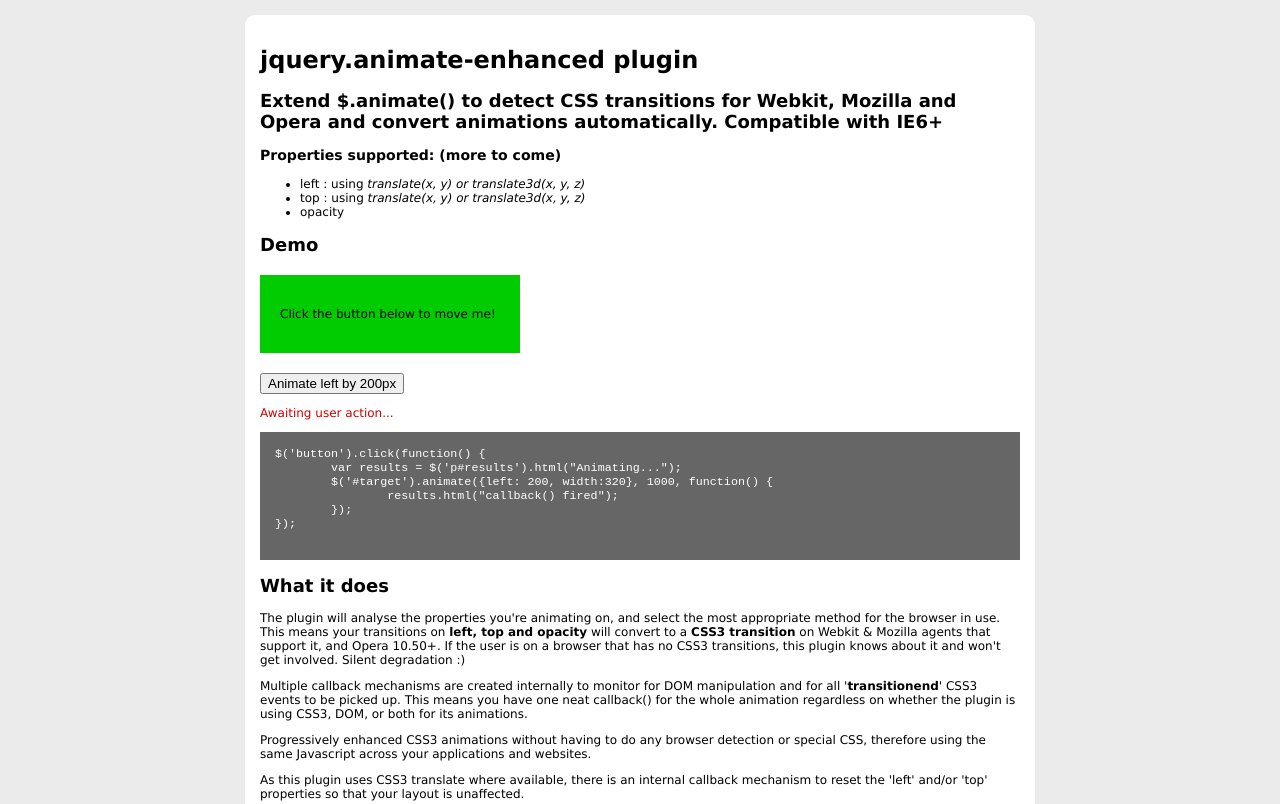
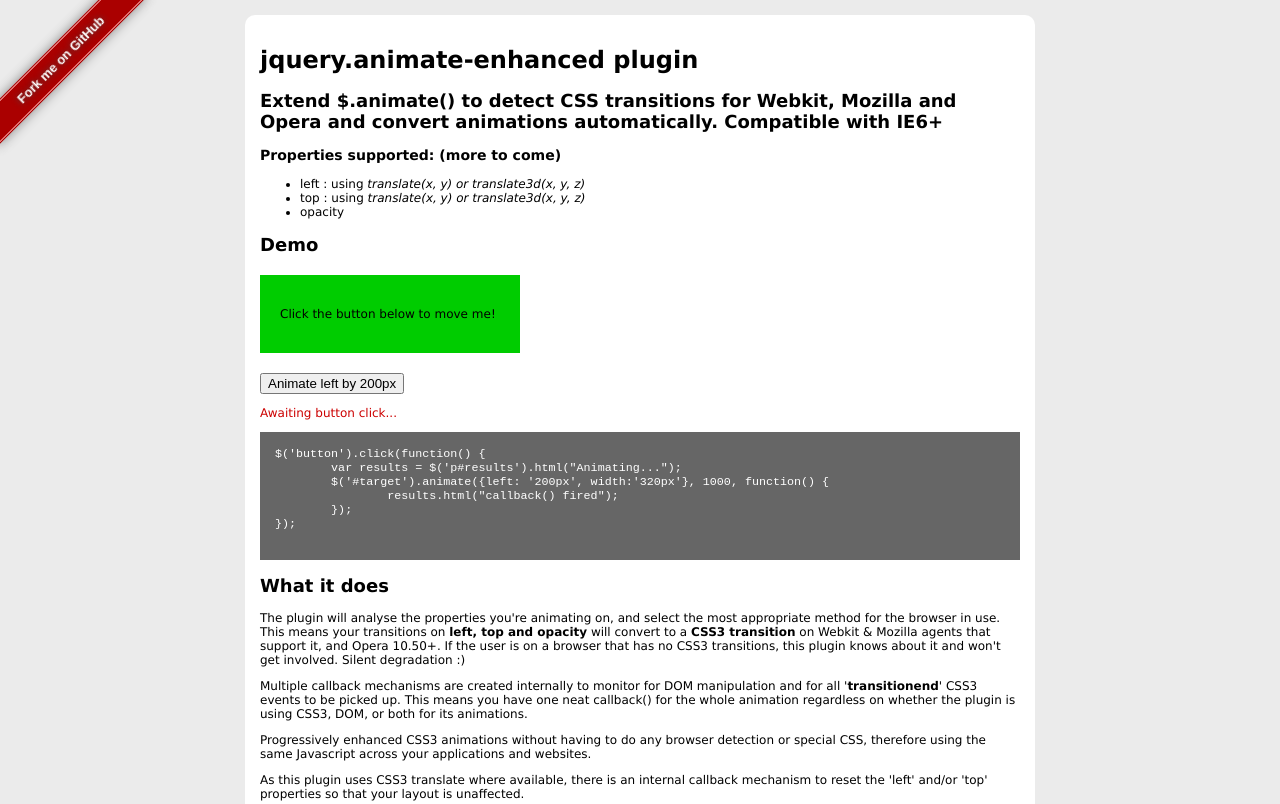
Before and after one commit to benbarnett/jquery-animate-enhanced, a plain HTML site: page jquery-animate-css.html in a window 1280 px wide. Shown: the top 804 px of the page. Drawn offline with Linux system fonts and the light colour scheme.

Commit message:
checking existing value is different and dealing with 'px'

```diff
--- a/jquery-animate-css.html
+++ b/jquery-animate-css.html
@@ -47,6 +47,33 @@
 		p#results {
 			color:#c00;
 		}
+
+		.ribbon {
+		 	background-color: #a00;
+	        overflow: hidden;
+	        /* top left corner */
+	        position: fixed;
+	        left: -3.7em;
+	        top: 3.7em;
+	        /* 45 deg ccw rotation */
+	        -moz-transform: rotate(-45deg);
+	        -webkit-transform: rotate(-45deg);
+	        /* shadow */
+	        -moz-box-shadow: 0 0 1em #888;
+	        -webkit-box-shadow: 0 0 1em #888;
+	      }
+	      .ribbon a {
+	        border: 1px solid #faa;
+	        color: #fff;
+	        display: block;
+	        font: bold 13px 'Helvetiva Neue', Helvetica, Arial, sans-serif;
+	        margin: 0.05em 0 0.075em 0;
+	        padding: 0.5em 3.5em;
+	        text-align: center;
+	        text-decoration: none;
+	        /* shadow */
+	        text-shadow: 0 0 0.5em #444;
+	      }
 	</style>
 </head>
 <body>
@@ -66,11 +93,11 @@
 
 	<button>Animate left by 200px</button>
 
-	<p id="results">Awaiting user action...</p>
+	<p id="results">Awaiting button click...</p>
 
 	<pre>$('button').click(function() {
 	var results = $('p#results').html("Animating...");
-	$('#target').animate({left: 200, width:320}, 1000, function() {
+	$('#target').animate({left: '200px', width:'320px'}, 1000, function() {
 		results.html("callback() fired");
 	});
 });
@@ -112,13 +139,16 @@
 		<li>Aza for <a href="http://gist.github.com/435054">his gist</a> on CSS Animation wtih jQuery</li>
 	</ul>
 
+	<div class="ribbon">
+		<a href="http://github.com/benbarnett/jQuery-Animate-Enhanced">Fork me on GitHub</a>
+	</div>
 
 	<script type="text/javascript" src="scripts/contrib/jquery-1.4.2.js"></script>
 	<script type="text/javascript" src="scripts/src/jquery.animate-enhanced.js"></script>
 	<script type="text/javascript" charset="utf-8">
 		$('button').click(function() {
 			var results = $('p#results').html("Animating...");
-			$('#target').animate({left: 200, width:320}, 1000, function() {
+			$('#target').animate({left: '200px', width:'320px'}, 1000, function() {
 				results.html("callback() fired");
 			});
 		});
```
Also changed, not shown: README.md, scripts/src/jquery.animate-enhanced.js.
